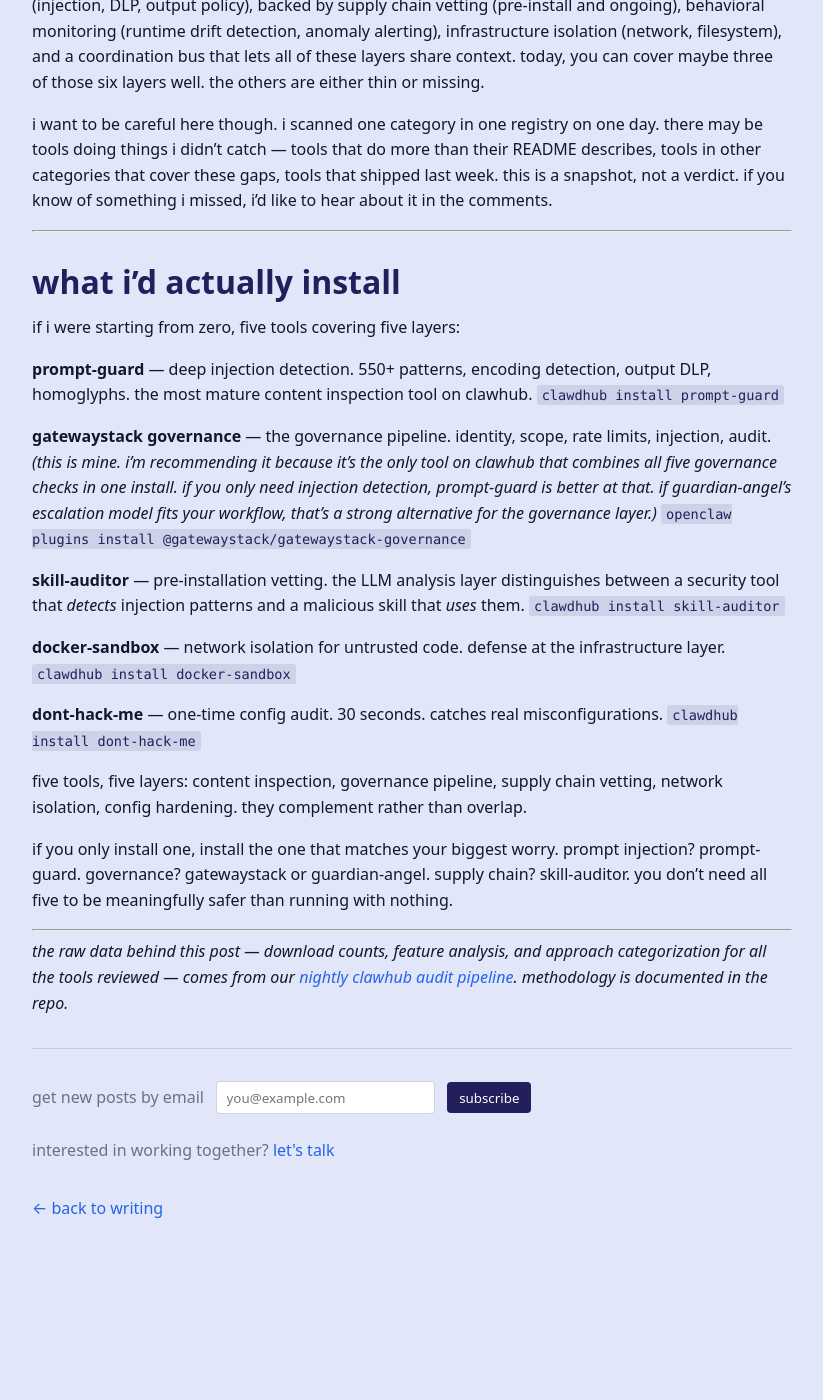
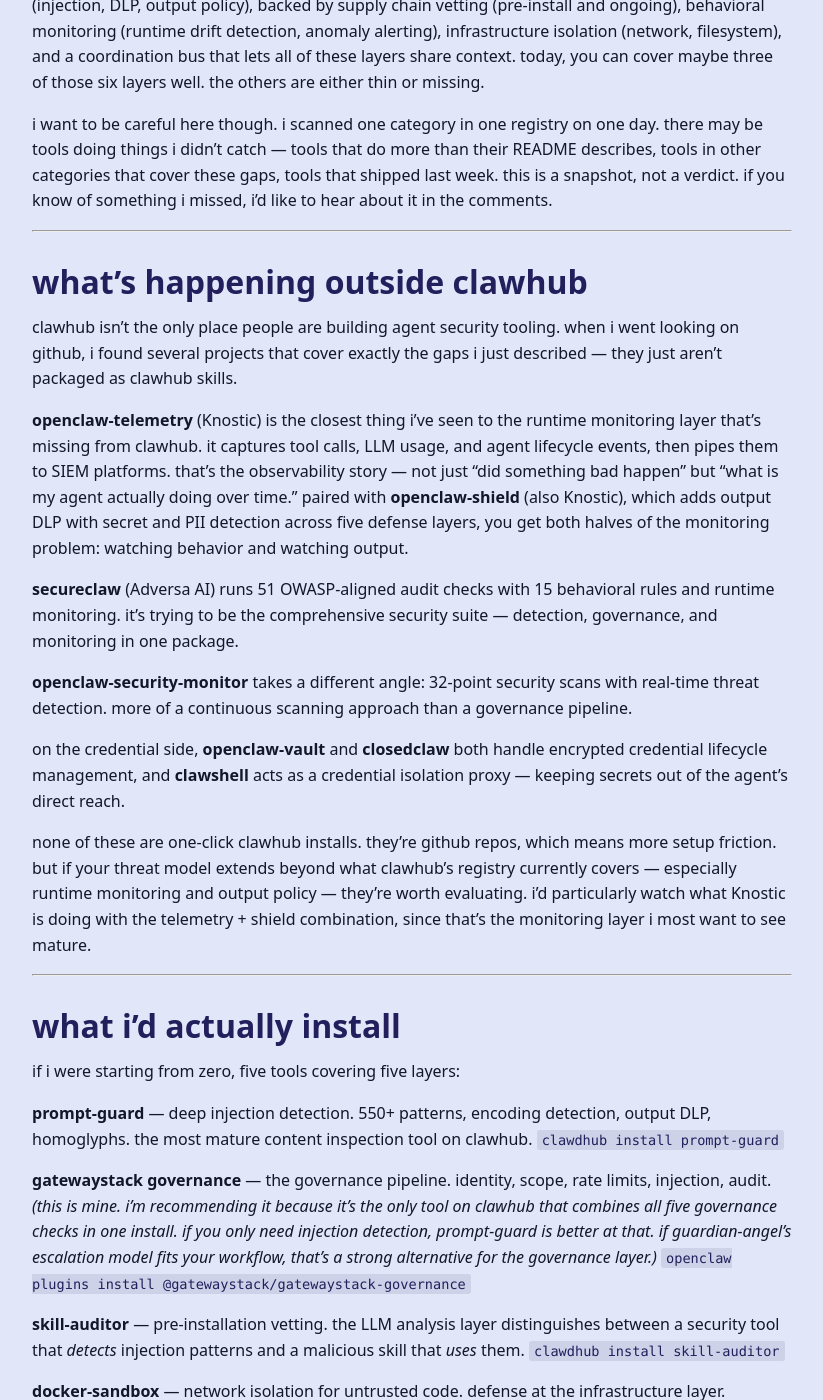
Before and after one commit to davidcrowe/reducibl.com, a Jekyll site: the page built from _posts/2026-02-17-22-security-tools-on-clawhub-and-what-they-actually-do.md, in a window 1280 px wide and 1400 px high, scrolled down 4634 px. Shown: the whole window, without its empty margins (228-1051 px from the left). Built offline with Jekyll 4.4.1, drawn with Linux system fonts in a browser that asks for light colours; before the commit the page ends 5951 px from its top, so only the background shows below that.

Commit message:
add section on agent security tooling outside clawhub
covers Knostic telemetry/shield, Adversa AI secureclaw, and credential
management tools available on github but not packaged as clawhub skills.

```diff
--- a/_posts/2026-02-17-22-security-tools-on-clawhub-and-what-they-actually-do.md
+++ b/_posts/2026-02-17-22-security-tools-on-clawhub-and-what-they-actually-do.md
@@ -118,6 +118,22 @@ i want to be careful here though. i scanned one category in one registry on one
 
 ---
 
+## what's happening outside clawhub
+
+clawhub isn't the only place people are building agent security tooling. when i went looking on github, i found several projects that cover exactly the gaps i just described — they just aren't packaged as clawhub skills.
+
+**openclaw-telemetry** (Knostic) is the closest thing i've seen to the runtime monitoring layer that's missing from clawhub. it captures tool calls, LLM usage, and agent lifecycle events, then pipes them to SIEM platforms. that's the observability story — not just "did something bad happen" but "what is my agent actually doing over time." paired with **openclaw-shield** (also Knostic), which adds output DLP with secret and PII detection across five defense layers, you get both halves of the monitoring problem: watching behavior and watching output.
+
+**secureclaw** (Adversa AI) runs 51 OWASP-aligned audit checks with 15 behavioral rules and runtime monitoring. it's trying to be the comprehensive security suite — detection, governance, and monitoring in one package.
+
+**openclaw-security-monitor** takes a different angle: 32-point security scans with real-time threat detection. more of a continuous scanning approach than a governance pipeline.
+
+on the credential side, **openclaw-vault** and **closedclaw** both handle encrypted credential lifecycle management, and **clawshell** acts as a credential isolation proxy — keeping secrets out of the agent's direct reach.
+
+none of these are one-click clawhub installs. they're github repos, which means more setup friction. but if your threat model extends beyond what clawhub's registry currently covers — especially runtime monitoring and output policy — they're worth evaluating. i'd particularly watch what Knostic is doing with the telemetry + shield combination, since that's the monitoring layer i most want to see mature.
+
+---
+
 ## what i'd actually install
 
 if i were starting from zero, five tools covering five layers:
```
